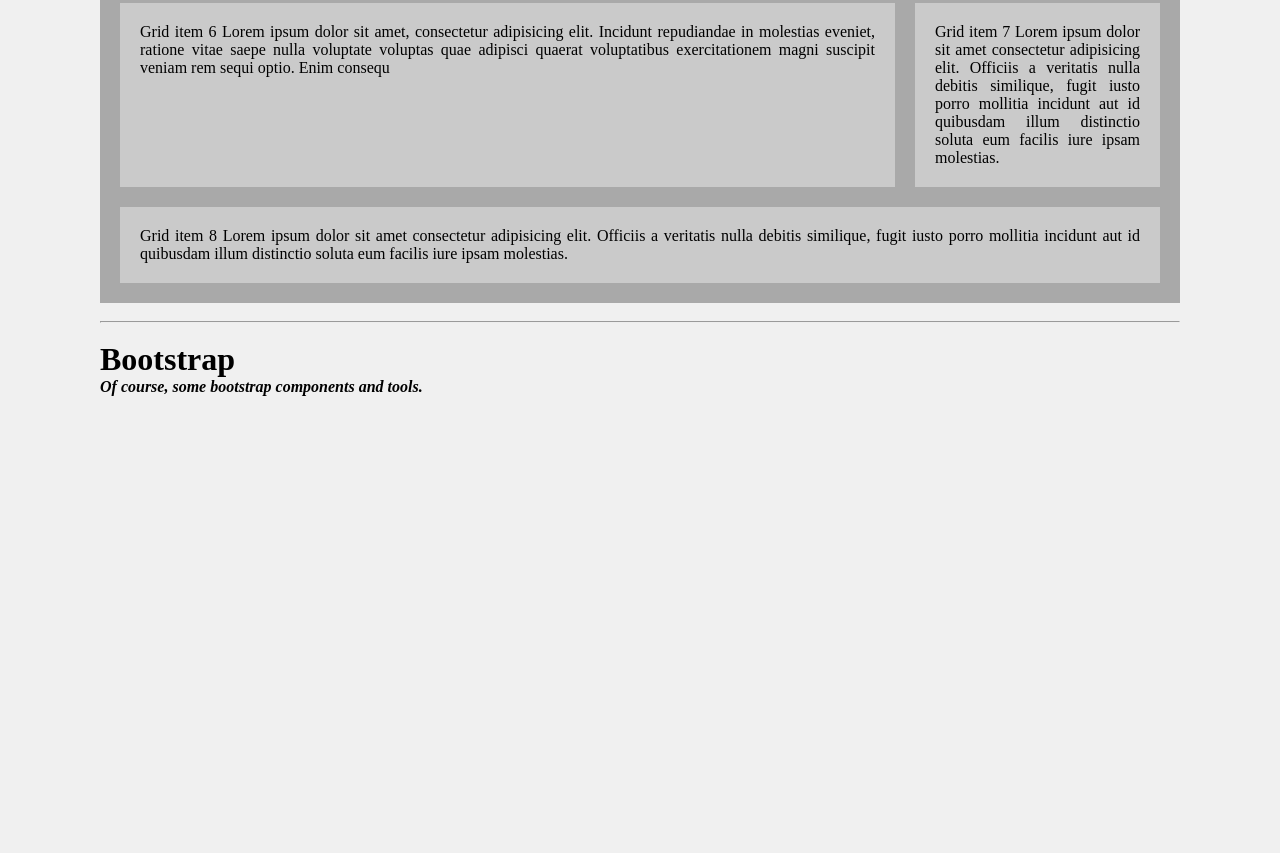
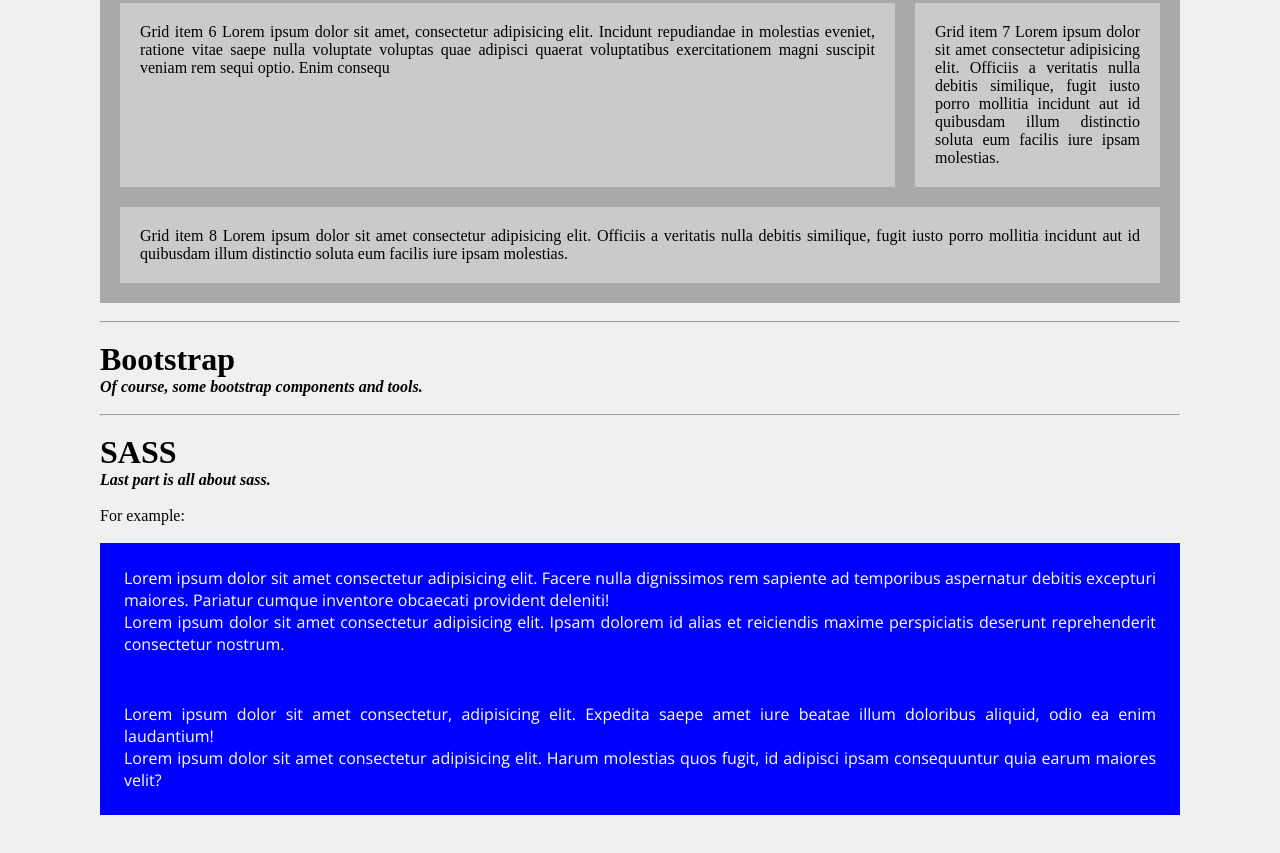
Before and after one commit to jakenapay/lecture1, a plain HTML site: page index.html in a window 1280 px wide. Shown: the part 2715-3568 px from the top of the page. Before the commit the page ends 3161 px from the top, so only its background shows below. Drawn offline with nearby package versions, Linux system fonts and the light colour scheme.

Commit message:
SASS was added, styles2.css, styles2.css.map, styles2.scss was added.

```diff
--- a/index.html
+++ b/index.html
@@ -7,7 +7,10 @@
     <!-- the code below is the meta for responsive design -->
     <meta name="viewport" content="width=device-width, initial-scale=1.0">
     <title>Lecture 1</title>
+    <!-- this is for the Vanilla CSS -->
     <link rel="stylesheet" href="styles.css">
+    <!-- and this is for the SASS -->
+    <link rel="stylesheet" href="styles2.css">
 </head>
 
 <body>
@@ -180,6 +183,29 @@
         <section class="bootstrap">
             <p class="title">Bootstrap</p>
             <p class="subtitle">Of course, some bootstrap components and tools.</p>
+            <br>
+            <hr><br>
+        </section>
+        <section class="scss">
+            <p class="title">SASS</p>
+            <p class="subtitle">Last part is all about sass.</p>
+            <br>
+            <p>For example:</p>
+            <br>
+            <div class="box">
+                <p>Lorem ipsum dolor sit amet consectetur adipisicing elit. Facere nulla dignissimos rem sapiente ad
+                    temporibus aspernatur debitis excepturi maiores. Pariatur cumque inventore obcaecati provident
+                    deleniti! <br>
+                    Lorem ipsum dolor sit amet consectetur adipisicing elit. Ipsam dolorem id alias et reiciendis maxime
+                    perspiciatis deserunt reprehenderit consectetur nostrum.
+                </p>
+                <p>Lorem ipsum dolor sit amet consectetur, adipisicing elit. Expedita saepe amet iure beatae illum
+                    doloribus aliquid, odio ea enim laudantium!
+                    <br>
+                    Lorem ipsum dolor sit amet consectetur adipisicing elit. Harum molestias quos fugit, id adipisci
+                    ipsam consequuntur quia earum maiores velit?
+                </p>
+            </div>
         </section>
     </div>
 
--- /dev/null
+++ b/styles2.scss
@@ -0,0 +1,20 @@
+@import url('https://fonts.googleapis.com/css2?family=Open+Sans:ital,wght@0,300;0,400;0,500;1,400;1,500&display=swap');
+
+$red: #ff0000;
+$blue: #0000ff;
+$green: #00ff00;
+$font-color: #fff;
+$font-style1: 'Open Sans', sans-serif;
+
+$text-padding: calc(5% - 30px);
+
+.box {
+    background-color: $blue;
+    font-family: $font-style1;
+
+    p {
+        color: $font-color;
+        padding: $text-padding;
+        text-align: justify;
+    }
+}
```
Also changed, not shown: styles2.css (added), 1 other file.
